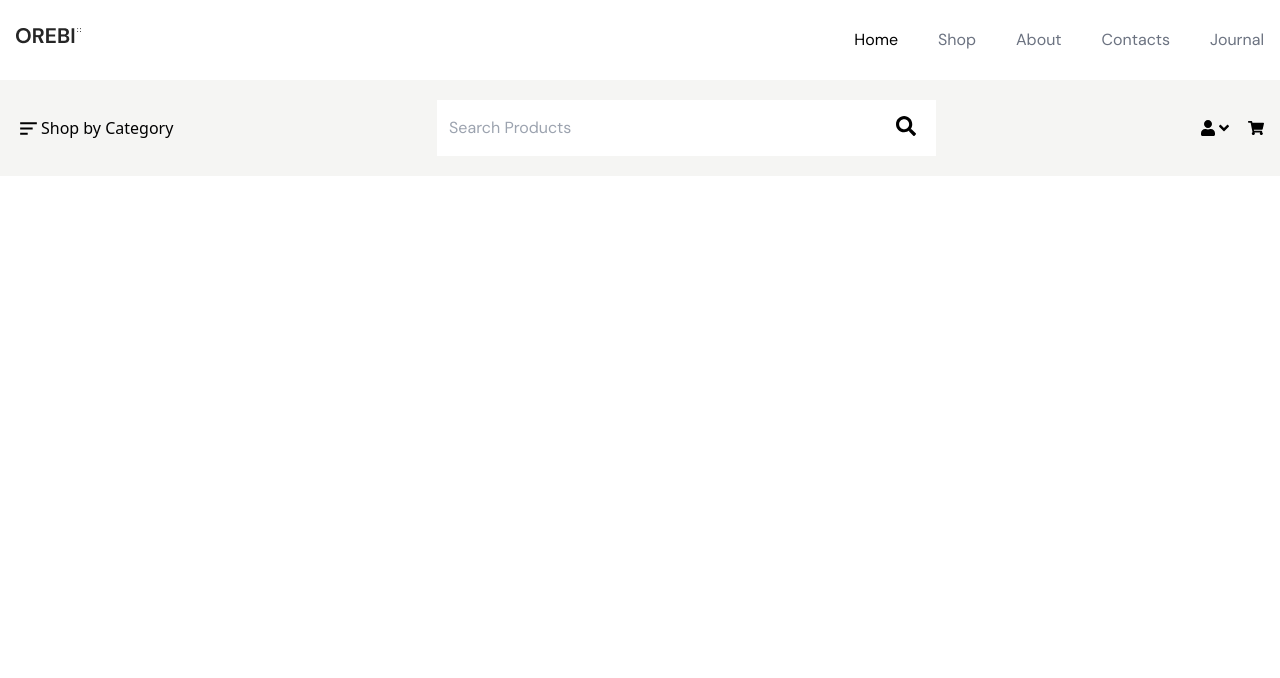
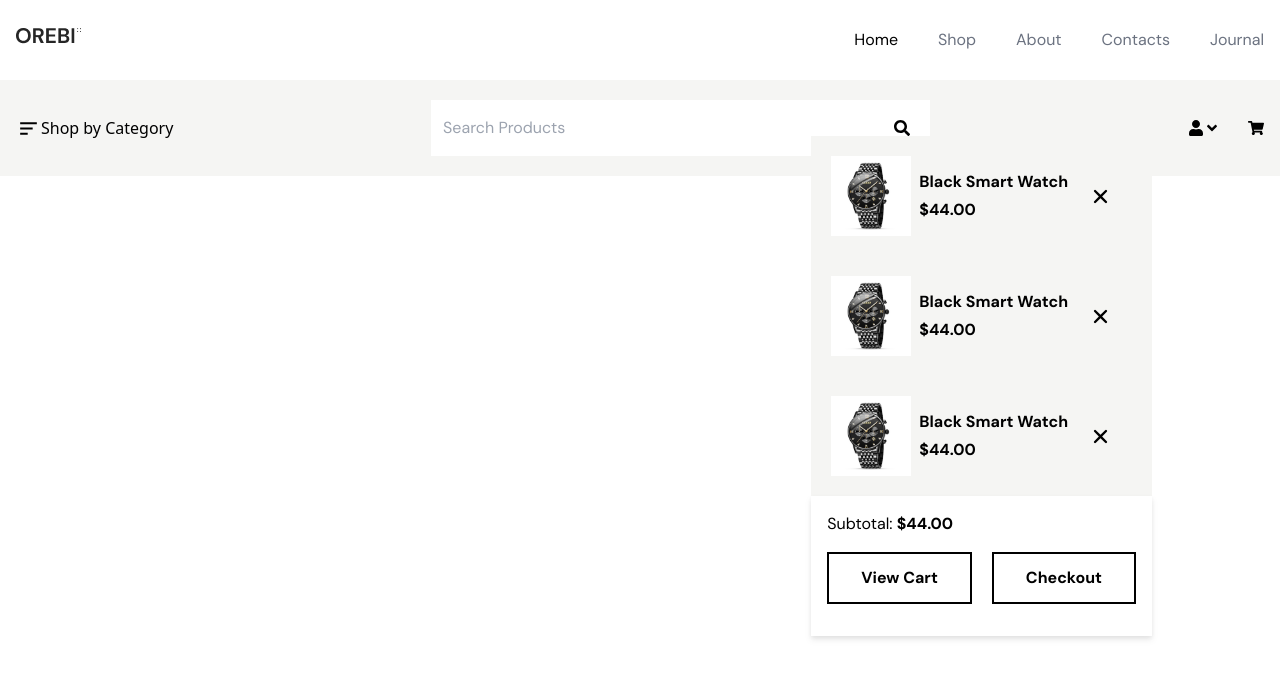
Before and after one commit to smanas1/orebi-ecommerce-frontend, a React (Vite) app: page / in a window 1280 px wide. Both pictures are taken after a click on the icon 1255 px from the left and 128 px from the top of the page. Shown: the top 678 px of the page. Built offline with nearby package versions, Linux system fonts and the light colour scheme.

Commit message:
cart complete

```diff
--- /dev/null
+++ b/src/Data/cartData.js
@@ -0,0 +1,19 @@
+export const cartData = [
+  {
+    title: "Black Smart Watch",
+    link: "/assets/watch.png",
+    price: "44.00",
+  },
+
+  {
+    title: "Black Smart Watch",
+    link: "/assets/watch.png",
+    price: "44.00",
+  },
+
+  {
+    title: "Black Smart Watch",
+    link: "/assets/watch.png",
+    price: "44.00",
+  },
+];
--- a/src/components/Header.jsx
+++ b/src/components/Header.jsx
@@ -2,17 +2,30 @@ import Dropdown from "./layout/Dropdown";
 import Flex from "./layout/Flex";
 import { BiMenuAltLeft } from "react-icons/bi";
 import List from "./layout/List";
-import { dropdownData,  userMenu } from "../Data/menuData";
+import { dropdownData, userMenu } from "../Data/menuData";
 import ListItems from "./layout/ListItems";
 import { NavLink } from "react-router-dom";
 import { useEffect, useRef, useState } from "react";
 import { FaSearch } from "react-icons/fa";
 import { FaUser, FaAngleDown, FaShoppingCart } from "react-icons/fa";
+import Cart from "./layout/Cart";
 const Header = () => {
   const [show, setShow] = useState(false);
   const [userShow, setUserShow] = useState(false);
+  const [cartShow, setcartShow] = useState(false);
   const userRef = useRef(null);
+  const cartRef = useRef(null);
   const dropdownRef = useRef(null);
+  useEffect(() => {
+    const clickOutside = (e) => {
+      if (cartRef.current.contains(e.target)) {
+        setcartShow(true);
+      } else {
+        setcartShow(false);
+      }
+    };
+    document.addEventListener("click", clickOutside);
+  });
   useEffect(() => {
     const clickOutside = (e) => {
       if (dropdownRef.current.contains(e.target)) {
@@ -83,13 +96,10 @@ const Header = () => {
               type="text"
             />
 
-            <FaSearch
-              className="absolute top-8 right-3 md:top-9 md:right-5"
-              size={20}
-            />
+            <FaSearch className="absolute top-8 right-3 md:top-10 md:right-5" />
           </div>
           <div className="">
-            <Flex className="justify-between w-16">
+            <Flex className="justify-between gap-7">
               <div className="flex relative text-center" ref={userRef}>
                 <FaUser className="cursor-pointer" />
                 <FaAngleDown className="cursor-pointer" />
@@ -115,7 +125,12 @@ const Header = () => {
                   </List>
                 )}
               </div>
-              <FaShoppingCart className="cursor-pointer" />
+              {/* Cart Part */}
+              <div ref={cartRef} className="">
+                <FaShoppingCart className="cursor-pointer" />
+
+                {cartShow && <Cart />}
+              </div>
             </Flex>
           </div>
         </Flex>
--- /dev/null
+++ b/src/components/layout/Cart.jsx
@@ -0,0 +1,46 @@
+import { cartData } from "../../Data/cartData";
+import { IoClose } from "react-icons/io5";
+import Flex from "./Flex";
+import { useEffect, useState } from "react";
+const Cart = () => {
+  return (
+    <>
+      <div className="absolute right-32">
+        {cartData.map((item, i) => (
+          <div
+            key={i}
+            className="flex p-5 gap-2 font-DM font-bold items-center bg-[#F5F5F3]"
+          >
+            <img width={80} src={item.link} alt="cart" />
+
+            <div>
+              <h4 className="">{item.title}</h4>
+
+              <p className="mt-1">${item.price}</p>
+            </div>
+            <IoClose size={25} className="mx-3 cursor-pointer" />
+          </div>
+        ))}
+        <div className="bg-white p-4 drop-shadow-md font-DM box-border">
+          <p>
+            Subtotal: <span className="font-bold">$44.00</span>
+          </p>
+          <Flex className="justify-evenly">
+            <div className="py-4">
+              <Flex className="gap-5">
+                <button className="py-3 px-8 border-2 hover:bg-black hover:text-white border-black font-bold">
+                  View Cart
+                </button>
+                <button className="py-3 px-8 border-2 hover:bg-black hover:text-white border-black font-bold">
+                  Checkout
+                </button>
+              </Flex>
+            </div>
+          </Flex>
+        </div>
+      </div>
+    </>
+  );
+};
+
+export default Cart;
```
Also changed, not shown: public/assets/watch.png (added).
